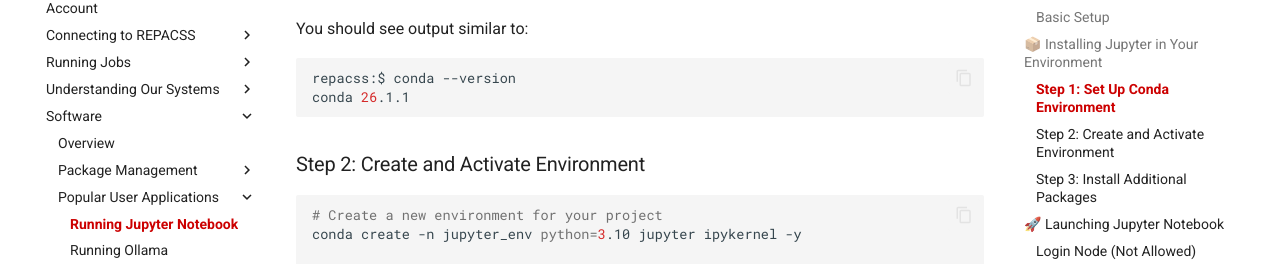
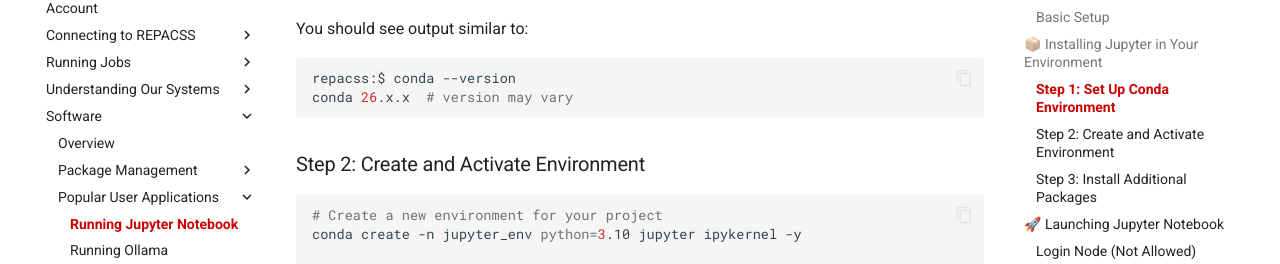
Before and after one commit to nsfcac/repacss-user-guide, an MkDocs documentation site: the page built from docs/software/jupyter-notebook.md, in a window 1280 px wide and 900 px high, scrolled down 1262 px. Shown: the part 172-436 px from the top of the window. Built offline with MkDocs 1.6.1 and Material for MkDocs 9.7.7, drawn with Linux system fonts in a browser that asks for light colours; comment, search, counter and statistics services are not loaded.

Commit message:
generalized conda version to 26.x.x to avoid version specific confusion

````diff
--- a/docs/software/jupyter-notebook.md
+++ b/docs/software/jupyter-notebook.md
@@ -54,7 +54,7 @@ You should see output similar to:
 
 ```bash
 repacss:$ conda --version
-conda 26.1.1
+conda 26.x.x  # version may vary
 ```
 
 ### Step 2: Create and Activate Environment
````
